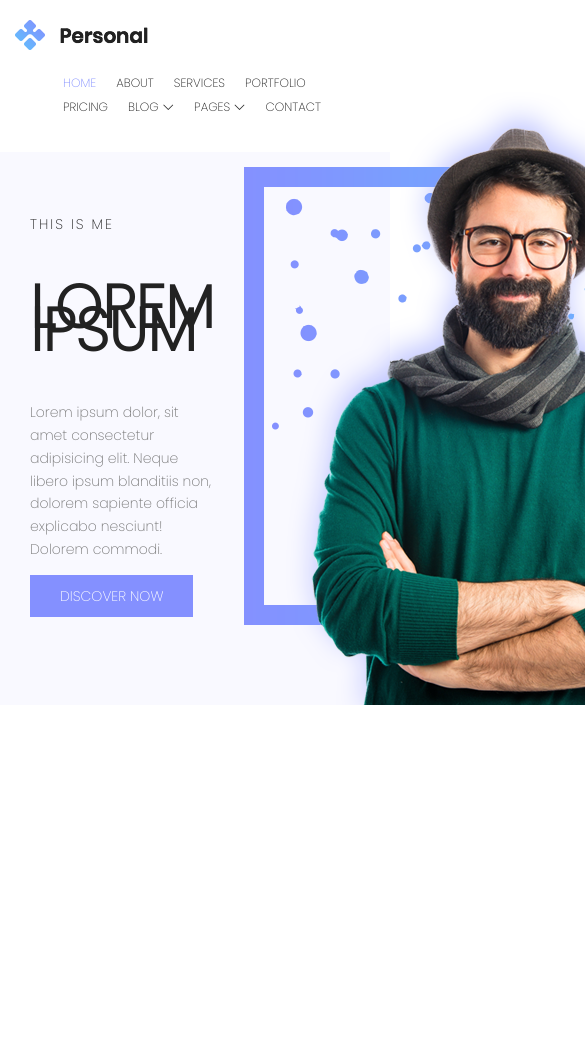
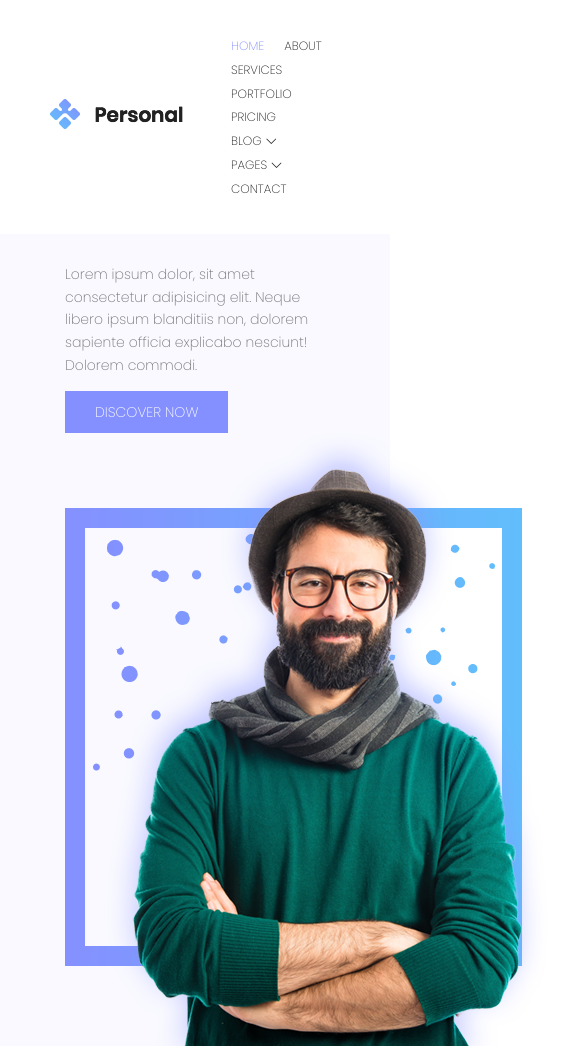
Before and after one commit to Lostinrave/Personal_Web_Page, a plain HTML site: page personal.html in a window 390 px wide. Shown: the top 1046 px of the page, 585 px wide, since content can reach past the window. Before the commit the page ends 844 px from the top, so only its background shows below. Drawn offline with nearby package versions, Linux system fonts and the light colour scheme.

Commit message:
added media

```diff
--- a/assets/css/personal_media.css
+++ b/assets/css/personal_media.css
@@ -1,11 +1,61 @@
 @media screen and (min-width: 1200px) {
-    .container_header {
-        max-width: 1140px;
-    }
+  .container_header {
+    max-width: 1140px;
+  }
+  .container_intro {
+    max-width: 1140px;
+  }
 }
 
-@media screen and (min-width: 1200px) {
+@media screen and (max-width: 992px) {
+  .container_header {
+    max-width: 960px;
+  }
+  .header_row {
+    flex-wrap: nowrap;
+  }
+  .col_row_left h1 {
+    font-size: 30px;
+  }
+  .container_intro {
+    max-width: 960px;
+  }
+  .intro_row {
+    max-width: 960px;
+  }
+}
+
+@media screen and (max-width: 768px) {
+  .container_intro {
+    max-width: 720px;
+  }
+  .intro_row {
+    max-width: 720px;
+    flex-direction: column;
+  }
+  .container_header {
+    max-width: 720px;
+  }
+}
+@media screen and (max-width: 576px) {
+  .container_header {
+    max-width: 540px;
+  }
+  .container_intro {
+    max-width: 540px;
+  }
+  .intro_row {
+    max-width: 540px;
+  }
+}
+@media screen and (max-width: 480px) {
+    .container_header {
+      max-width: 320px;
+    }
     .container_intro {
-        max-width: 1140px;
+      max-width: 320px;
     }
-}
+    .intro_row {
+      max-width: 320px;
+    }
+  }
--- a/personal.html
+++ b/personal.html
@@ -24,7 +24,7 @@
         <div class="header_row">
           <div class="logo">
             <a href="personal.html">
-              <img src="assets/images/personal.webp"
+              <img src="assets/images/personal.webp" alt="portrait"
             /></a>
           </div>
           <nav class="nav_container">
@@ -52,9 +52,15 @@
                   <a href="#">Link 3</a>
                 </div>
               </li>
-              <li>
+              <li class="dropdown">
                 <a href="#">pages <i class="las la-angle-down"></i></a>
+                <div class="dropdown_content">
+                  <a href="#">Link 1</a>
+                  <a href="#">Link 2</a>
+                  <a href="#">Link 3</a>
+                </div>
               </li>
+
               <li>
                 <a href="#">contact</a>
               </li>
```
